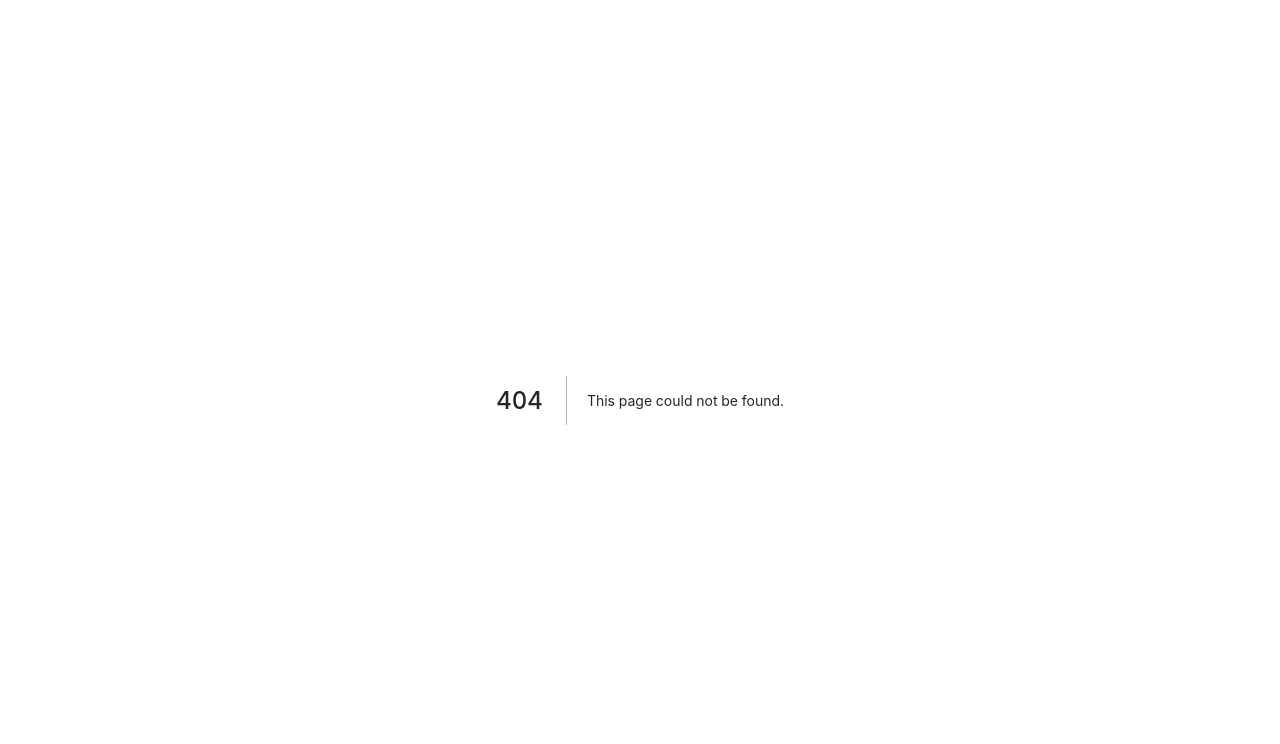
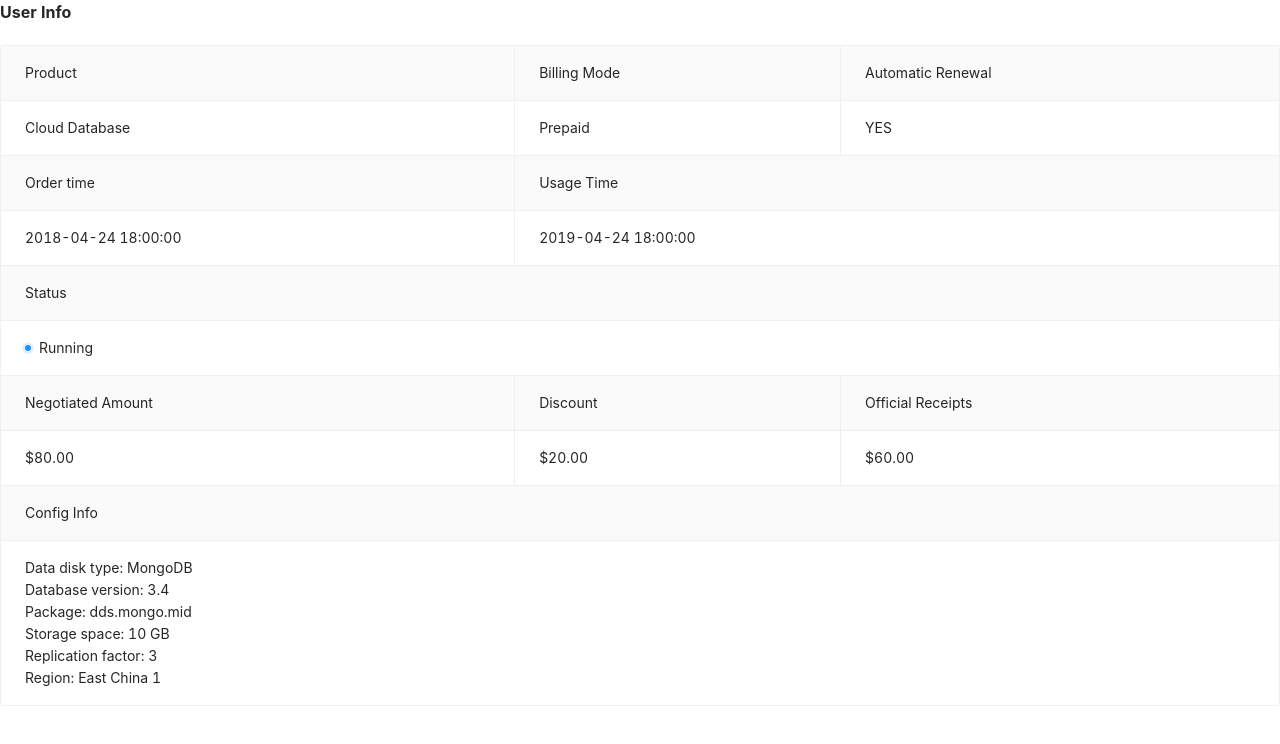
Before and after one commit to talhajubaer018/antdesign, a Next.js app: page /descriptions in a window 1280 px wide. Before the commit this address had no page. Shown: the top 744 px of the page. Built offline with nearby package versions, Linux system fonts and the light colour scheme.

Commit message:
descriptions added

```diff
--- /dev/null
+++ b/pages/descriptions.js
@@ -0,0 +1,35 @@
+import { Badge, Descriptions } from 'antd';
+import React from 'react';
+
+const DescriptionsAD = () => (
+  <Descriptions title="User Info" layout="vertical" bordered>
+    <Descriptions.Item label="Product">Cloud Database</Descriptions.Item>
+    <Descriptions.Item label="Billing Mode">Prepaid</Descriptions.Item>
+    <Descriptions.Item label="Automatic Renewal">YES</Descriptions.Item>
+    <Descriptions.Item label="Order time">2018-04-24 18:00:00</Descriptions.Item>
+    <Descriptions.Item label="Usage Time" span={2}>
+      2019-04-24 18:00:00
+    </Descriptions.Item>
+    <Descriptions.Item label="Status" span={3}>
+      <Badge status="processing" text="Running" />
+    </Descriptions.Item>
+    <Descriptions.Item label="Negotiated Amount">$80.00</Descriptions.Item>
+    <Descriptions.Item label="Discount">$20.00</Descriptions.Item>
+    <Descriptions.Item label="Official Receipts">$60.00</Descriptions.Item>
+    <Descriptions.Item label="Config Info">
+      Data disk type: MongoDB
+      <br />
+      Database version: 3.4
+      <br />
+      Package: dds.mongo.mid
+      <br />
+      Storage space: 10 GB
+      <br />
+      Replication factor: 3
+      <br />
+      Region: East China 1<br />
+    </Descriptions.Item>
+  </Descriptions>
+);
+
+export default DescriptionsAD;
```
